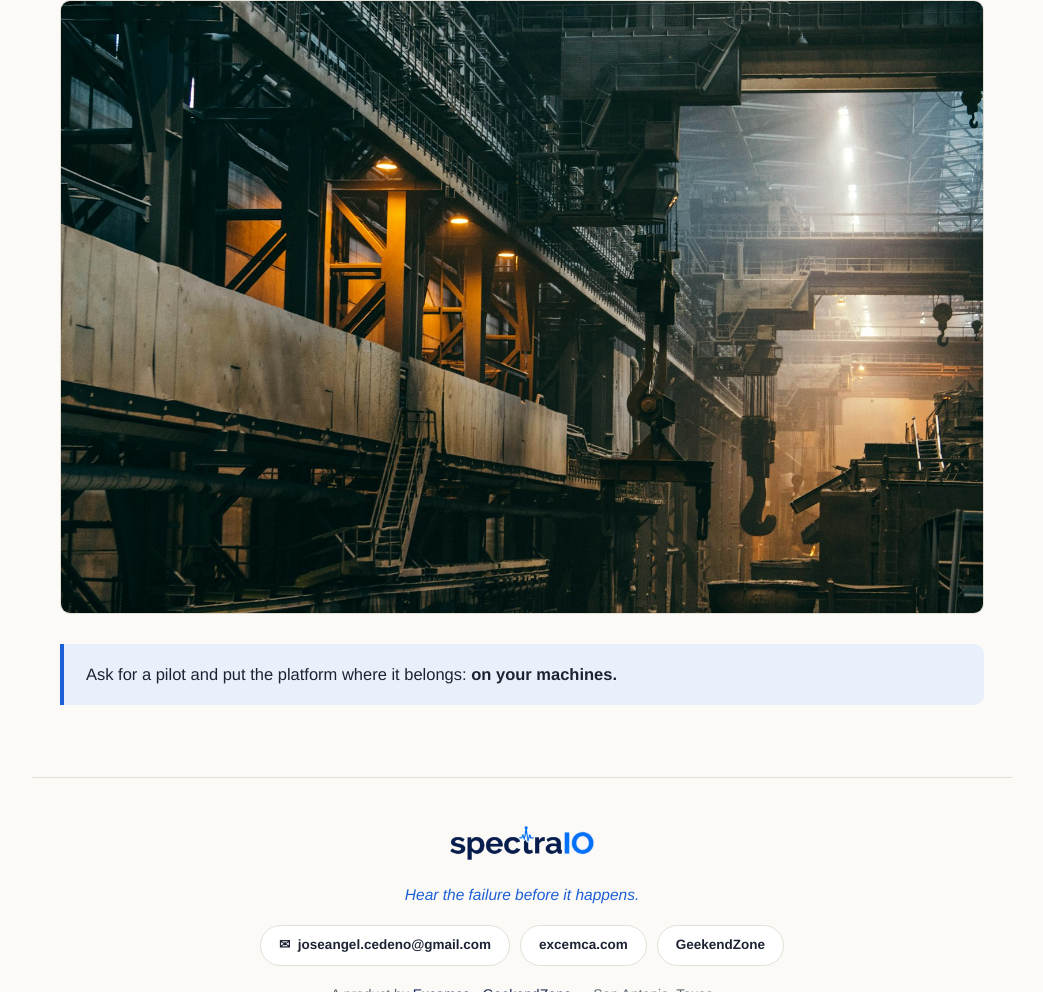
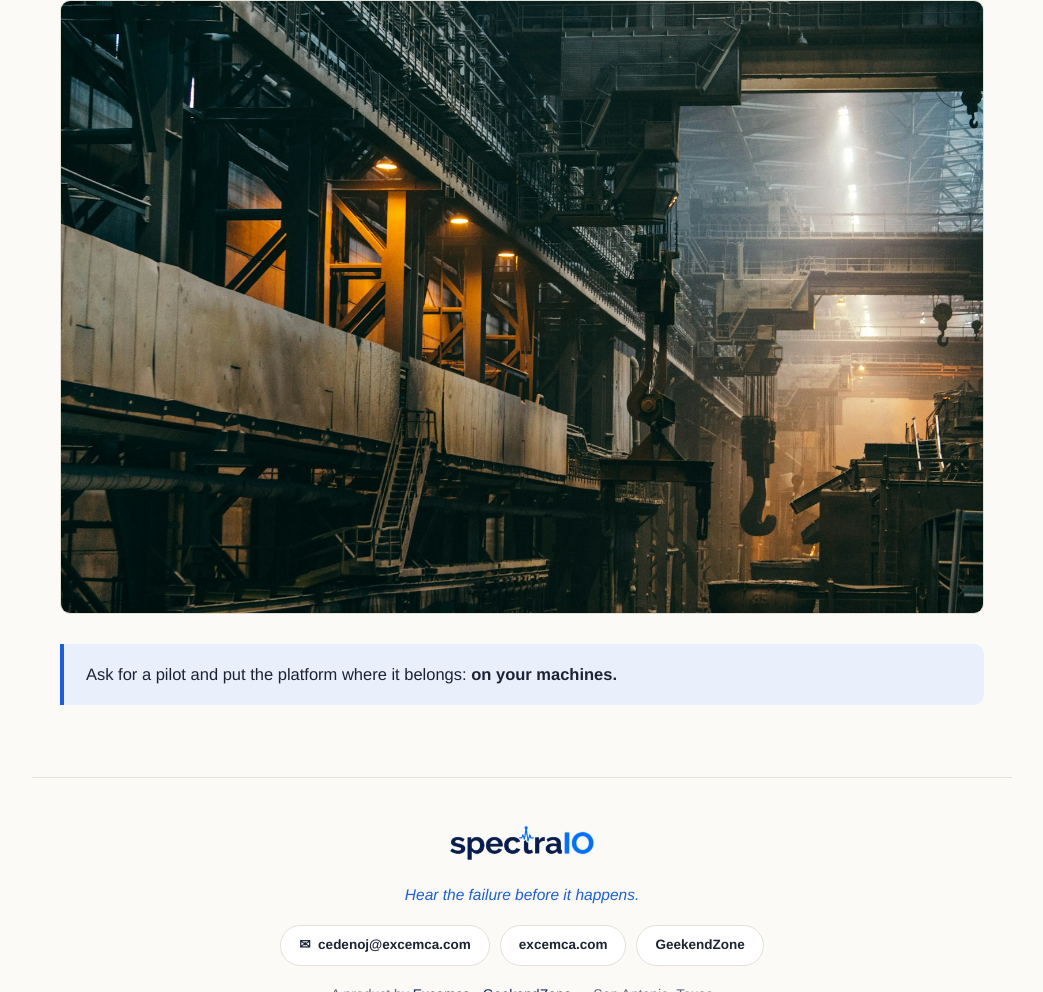
Before and after one commit to jacedeno/spectra-io-brief, a plain HTML site: page index.html in a window 1280 px wide. Shown: the part 11008-12000 px from the top of the page, without its empty margins (118-1161 px from the left). Drawn offline with Linux system fonts and the light colour scheme.

Commit message:
fix: use cedenoj@excemca.com as contact email

```diff
--- a/index.html
+++ b/index.html
@@ -340,7 +340,7 @@
   <img src="images/spectra-io-logo.png" alt="Spectra-IO" style="height:34px;width:auto;margin-bottom:10px;">
   <div class="slogan">Hear the failure before it happens.</div>
   <div class="contactrow">
-    <a href="mailto:joseangel.cedeno@gmail.com">✉&nbsp; joseangel.cedeno@gmail.com</a>
+    <a href="mailto:cedenoj@excemca.com">✉&nbsp; cedenoj@excemca.com</a>
     <a href="https://excemca.com">excemca.com</a>
     <a href="https://geekendzone.com">GeekendZone</a>
   </div>
```
Also changed, not shown: es/index.html (+1 -1 lines).
